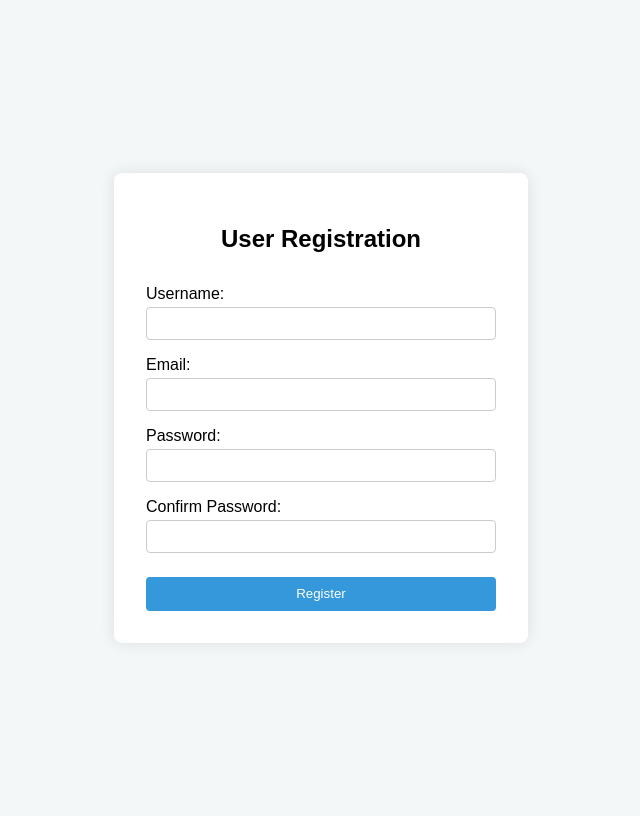
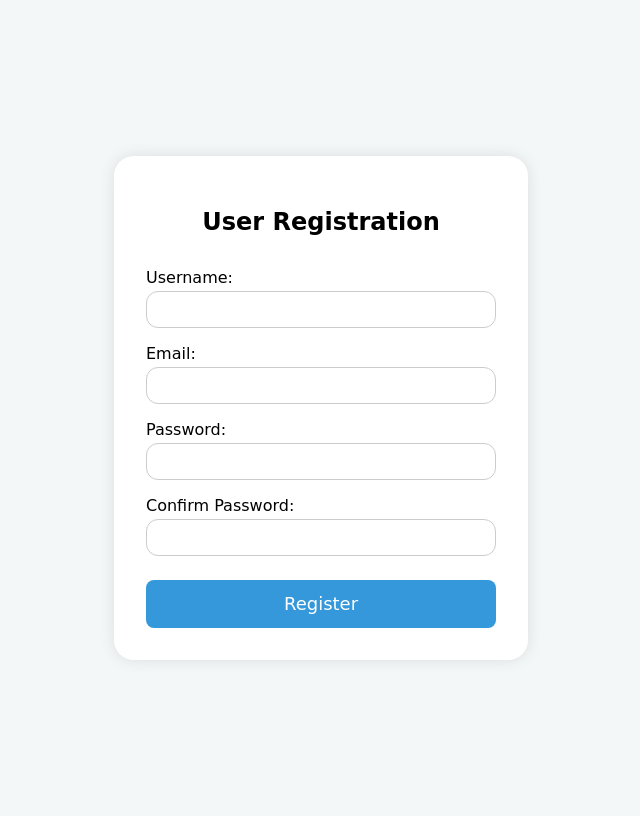
Before and after one commit to Sayan-Mondal2022/deadline_manager, a Flask app: page /register in a window 1280 px wide. Shown: the whole page, without its empty margins (319-959 px from the left). Run offline with Flask 3, Linux system fonts and the light colour scheme.

Commit message:
Made some changes

```diff
--- a/static/css/register.css
+++ b/static/css/register.css
@@ -10,9 +10,10 @@ body {
 .container {
     background: white;
     padding: 2rem;
-    border-radius: 8px;
+    border-radius: 20px;
     box-shadow: 0 0 15px rgba(0, 0, 0, 0.1);
     width: 350px;
+    font-family: cursive;
 }
 
 h2 {
@@ -33,7 +34,10 @@ input {
     padding: 0.5rem;
     margin-top: 0.25rem;
     border: 1px solid #ccc;
-    border-radius: 4px;
+    border-radius: 12px;
+    outline: none;
+    font-size: 16px;
+    font-family: inherit;
 }
 
 button {
@@ -42,8 +46,12 @@ button {
     background-color: #3498db;
     color: white;
     border: none;
-    border-radius: 4px;
+    border-radius: 8px;
     cursor: pointer;
+    font-family: cursive;
+    height: 6vh;
+    transition: all 0.35s;
+    font-size: 18px;
 }
 
 button:hover {
```
Also changed, not shown: templates/login.html (+19 -13 lines).
